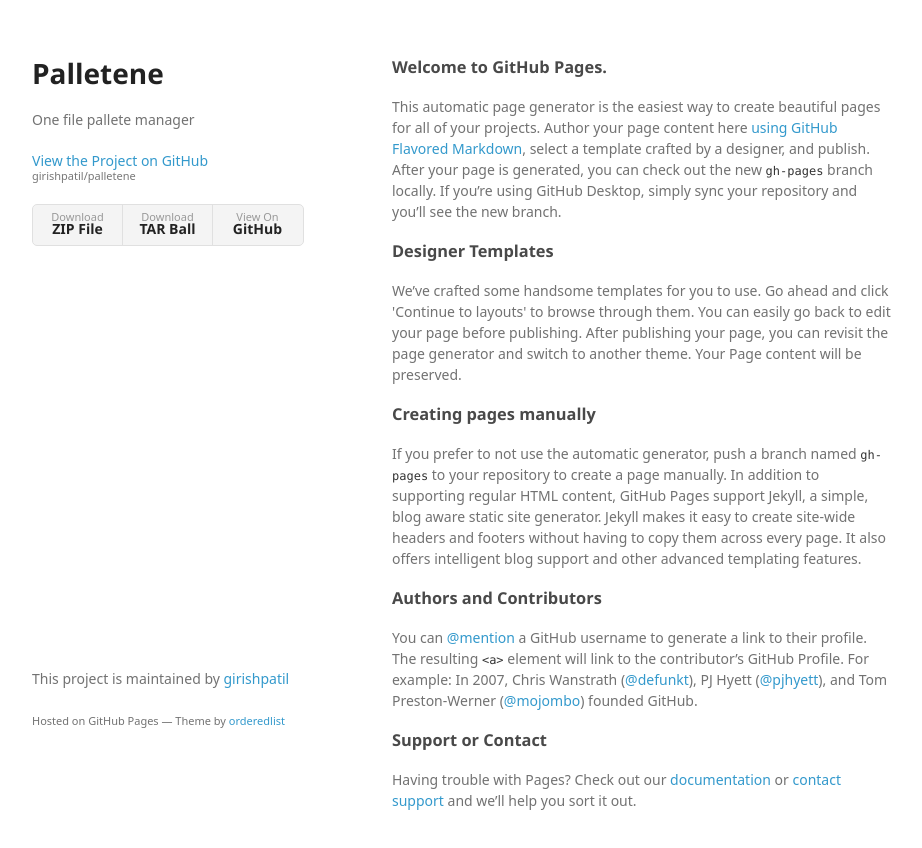
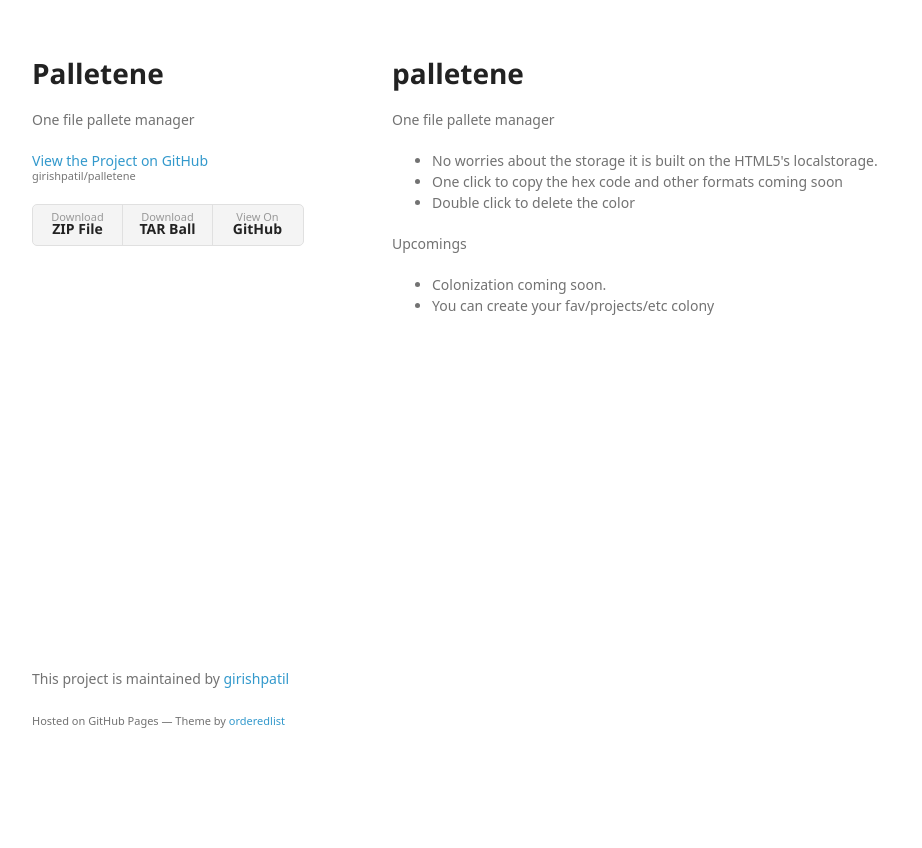
Before and after one commit to theevilhead/palletene, a plain HTML site: page index.html in a window 1280 px wide. Shown: the whole page, without its empty margins (178-1100 px from the left). After the commit the page ends 800 px from the top, so only its background shows below. Drawn offline with Linux system fonts and the light colour scheme; a web font is replaced by a local one.

```diff
--- a/index.html
+++ b/index.html
@@ -28,30 +28,23 @@
         </ul>
       </header>
       <section>
-        <h3>
-<a id="welcome-to-github-pages" class="anchor" href="#welcome-to-github-pages" aria-hidden="true"><span aria-hidden="true" class="octicon octicon-link"></span></a>Welcome to GitHub Pages.</h3>
+        <h1>
+<a id="palletene" class="anchor" href="#palletene" aria-hidden="true"><span aria-hidden="true" class="octicon octicon-link"></span></a>palletene</h1>
 
-<p>This automatic page generator is the easiest way to create beautiful pages for all of your projects. Author your page content here <a href="https://guides.github.com/features/mastering-markdown/">using GitHub Flavored Markdown</a>, select a template crafted by a designer, and publish. After your page is generated, you can check out the new <code>gh-pages</code> branch locally. If you’re using GitHub Desktop, simply sync your repository and you’ll see the new branch.</p>
+<p>One file pallete manager</p>
 
-<h3>
-<a id="designer-templates" class="anchor" href="#designer-templates" aria-hidden="true"><span aria-hidden="true" class="octicon octicon-link"></span></a>Designer Templates</h3>
+<ul>
+<li>No worries about the storage it is built on the HTML5's localstorage.</li>
+<li>One click to copy the hex code and other formats coming soon</li>
+<li>Double click to delete the color</li>
+</ul>
 
-<p>We’ve crafted some handsome templates for you to use. Go ahead and click 'Continue to layouts' to browse through them. You can easily go back to edit your page before publishing. After publishing your page, you can revisit the page generator and switch to another theme. Your Page content will be preserved.</p>
+<p>Upcomings</p>
 
-<h3>
-<a id="creating-pages-manually" class="anchor" href="#creating-pages-manually" aria-hidden="true"><span aria-hidden="true" class="octicon octicon-link"></span></a>Creating pages manually</h3>
-
-<p>If you prefer to not use the automatic generator, push a branch named <code>gh-pages</code> to your repository to create a page manually. In addition to supporting regular HTML content, GitHub Pages support Jekyll, a simple, blog aware static site generator. Jekyll makes it easy to create site-wide headers and footers without having to copy them across every page. It also offers intelligent blog support and other advanced templating features.</p>
-
-<h3>
-<a id="authors-and-contributors" class="anchor" href="#authors-and-contributors" aria-hidden="true"><span aria-hidden="true" class="octicon octicon-link"></span></a>Authors and Contributors</h3>
-
-<p>You can <a href="https://help.github.com/articles/basic-writing-and-formatting-syntax/#mentioning-users-and-teams" class="user-mention">@mention</a> a GitHub username to generate a link to their profile. The resulting <code>&lt;a&gt;</code> element will link to the contributor’s GitHub Profile. For example: In 2007, Chris Wanstrath (<a href="https://github.com/defunkt" class="user-mention">@defunkt</a>), PJ Hyett (<a href="https://github.com/pjhyett" class="user-mention">@pjhyett</a>), and Tom Preston-Werner (<a href="https://github.com/mojombo" class="user-mention">@mojombo</a>) founded GitHub.</p>
-
-<h3>
-<a id="support-or-contact" class="anchor" href="#support-or-contact" aria-hidden="true"><span aria-hidden="true" class="octicon octicon-link"></span></a>Support or Contact</h3>
-
-<p>Having trouble with Pages? Check out our <a href="https://help.github.com/pages">documentation</a> or <a href="https://github.com/contact">contact support</a> and we’ll help you sort it out.</p>
+<ul>
+<li>Colonization coming soon.</li>
+<li>You can create your fav/projects/etc colony</li>
+</ul>
       </section>
       <footer>
         <p>This project is maintained by <a href="https://github.com/girishpatil">girishpatil</a></p>
```
Also changed, not shown: params.json (+1 -1 lines).
